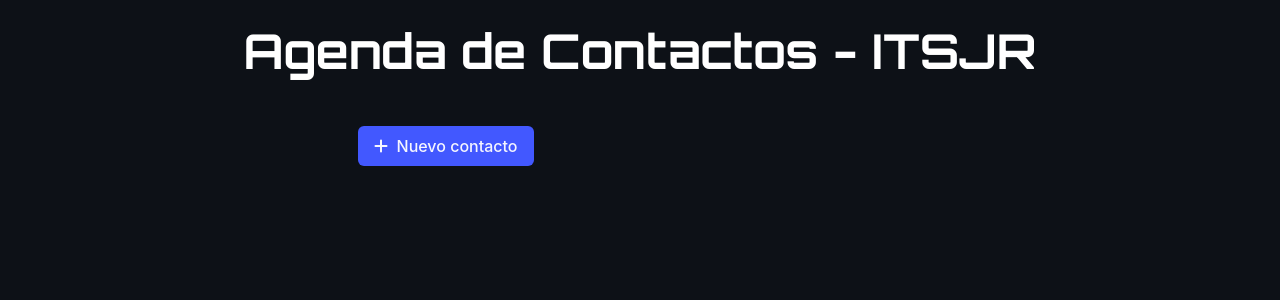
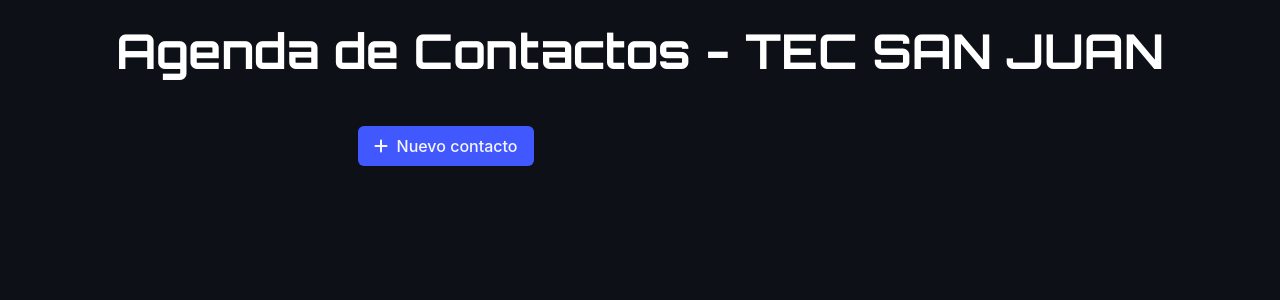
Before and after one commit to EV3THlm/CN2_EX_U2_22590434, a Flask app: page / in a window 1280 px wide. Shown: the top 300 px of the page. Run offline with Flask 3, Linux system fonts and the light colour scheme; data that the repository does not hold is empty; some libraries are stand-ins or nearby versions.

Commit message:
change base.html update name

```diff
--- a/app/templates/base.html
+++ b/app/templates/base.html
@@ -14,7 +14,7 @@
     <header>
         <br>
         <h1 class="title has-text-centered is-1" style="font-family: 'Orbitron', sans-serif; color:white">
-            Agenda de Contactos - ITSJR
+            Agenda de Contactos - TEC SAN JUAN
           </h1>
           <br>
     </header>
```
